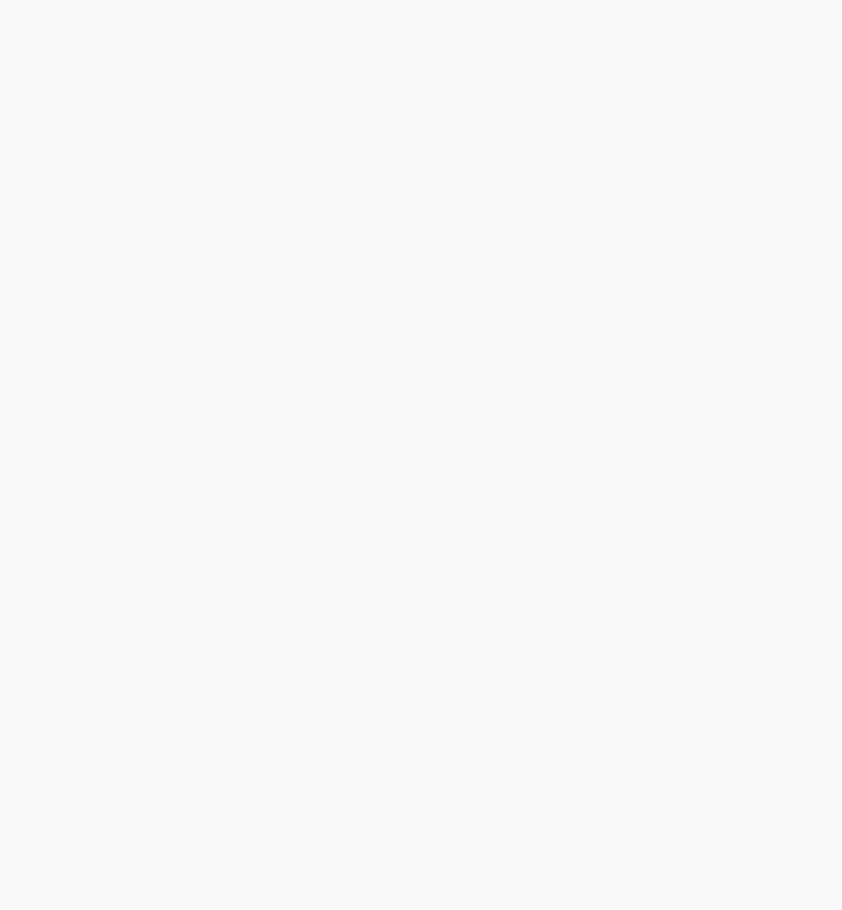
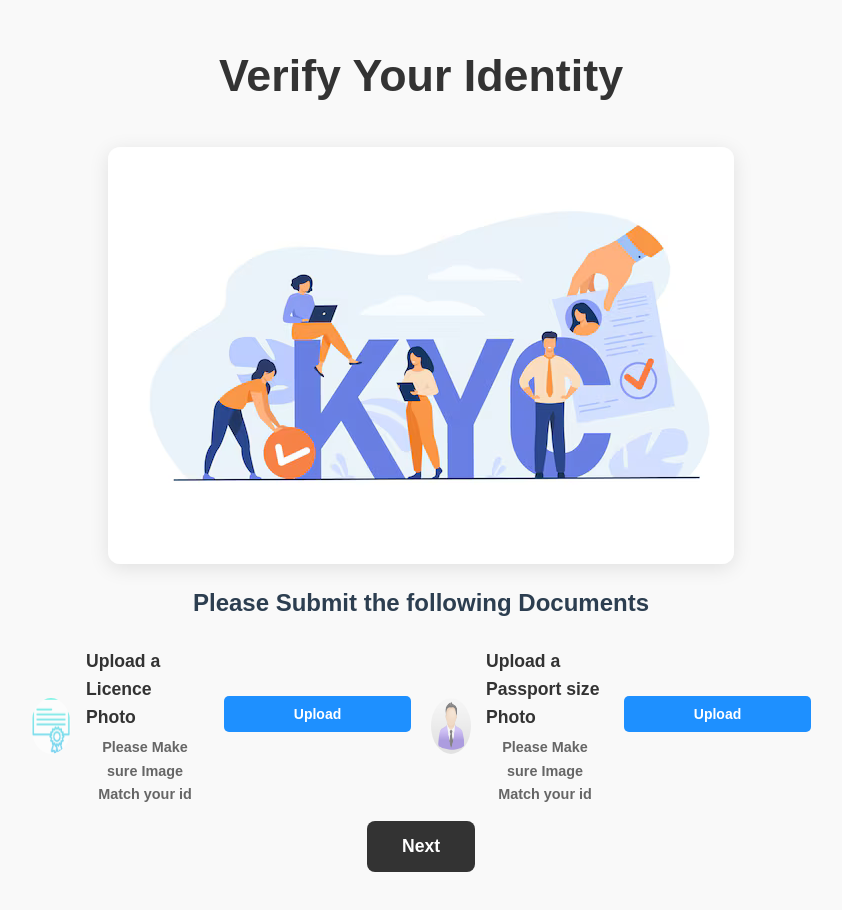
Before and after one commit to Aayushmaaaaa/Rent-Ride, a React (Vite) app: page /kyc-verification in a window 1280 px wide. Before the commit this address had no page. Shown: the top 910 px of the page, without its empty margins (219-1061 px from the left). Before the commit the page ends 800 px from the top, so only its background shows below. Built offline with nearby package versions, Linux system fonts and the light colour scheme.

Commit message:
Updated feature: [describe your changes briefly]

```diff
--- a/src/App.jsx
+++ b/src/App.jsx
@@ -6,6 +6,7 @@ import CarDetailPage from "./component/cardetails/CarDetailPage";
 import Booking from "./component/Booking/Booking";
 import DetailsPage from "./component/DetailsPage/DetailsPage";
 import TermsAndPolicies from "./component/TermsAndPoliciesPage/TermsAndPoliciesPage";
+import KycVerification from "./component/KycVerification/KycVerification";
 // Import the new component
 import MainContent from "./dealsDetails/MainContent";
 import DriverVerification from "./dealsDetails/DriverVerification";
@@ -83,6 +84,7 @@ function App() {
       <Route path="/contact-us" element={<ContactUsPage />} />
       <Route path="/order-confirmed" element={<OrderConfirmation />} />
       <Route path="/details" element={<DetailsPage />} />
+      <Route path="/kyc-verification" element={<KycVerification />} />
 
       {/* Deals Details Routes (Nested) */}
       <Route path="/dealsdetails/*" element={<DealsDetailsRoutes />} />
--- /dev/null
+++ b/src/component/KycVerification/KycVerification.css
@@ -0,0 +1,63 @@
+
+
+.kyc-verification-container {
+    display: flex;
+    flex-direction: column;
+    align-items: center;
+    justify-content: flex-start;
+    min-height: 100vh;
+    font-family: sans-serif;
+    text-align: center;
+    padding: 20px;
+    box-sizing: border-box;
+}
+
+.kyc-verification-container h1 {
+    margin-top: 20px;
+}
+
+.kyc-verification-container .kyc-image {
+    max-width: 55%;
+    margin: 20px 0;
+}
+
+.kyc-verification-container .upload-sections { /* New container for both upload sections */
+    display: flex;
+    justify-content: center; /* Center horizontally */
+    width: 100%; /* Take full width */
+    max-width: 800px; /* Limit width */
+    margin: 15px 0; /* Add margin */
+}
+
+.kyc-verification-container .upload-section {
+    display: flex;
+    align-items: center;
+    margin: 0 10px; /* Add horizontal margin between sections */
+    text-align: left;
+}
+
+.kyc-verification-container .upload-icon {
+    width: 40px;
+    margin-right: 15px;
+}
+
+.kyc-verification-container .upload-text h3 {
+    margin: 0;
+    font-size: 1.1em;
+}
+
+.kyc-verification-container .upload-text p {
+    margin: 5px 0 0 0;
+    font-size: 0.9em;
+    color: #666;
+}
+
+.kyc-verification-container .upload-button {
+    background-color: #1e90ff;
+    color: white;
+    padding: 10px 15px;
+    border: none;
+    border-radius: 5px;
+    cursor: pointer;
+    margin-left: 20px;
+}
--- /dev/null
+++ b/src/component/KycVerification/KycVerification.jsx
@@ -0,0 +1,90 @@
+import React, { useState } from 'react';
+import './KycVerification.css';
+import kycImage from '../../assets/kyc-image.png';
+import licenseIcon from '../../assets/license-icon.png';
+import passportIcon from '../../assets/passport-icon.png';
+import { useNavigate } from 'react-router-dom';
+
+function KycVerification() {
+    const navigate = useNavigate();
+    const [licenseImage, setLicenseImage] = useState(null);
+    const [passportImage, setPassportImage] = useState(null);
+
+    const handleLicenseUploadClick = () => {
+        document.getElementById('license-upload').click();
+    };
+
+    const handlePassportUploadClick = () => {
+        document.getElementById('passport-upload').click();
+    };
+
+    const handleLicenseFileChange = (event) => {
+        const file = event.target.files[0];
+        if (file) {
+            setLicenseImage(file);
+            console.log("License file selected:", file); // You would typically handle the actual upload here
+        }
+    };
+
+    const handlePassportFileChange = (event) => {
+        const file = event.target.files[0];
+        if (file) {
+            setPassportImage(file);
+            console.log("Passport file selected:", file); // You would typically handle the actual upload here
+        }
+    };
+
+    const handleNextClick = () => {
+        // In a real application, you would likely want to ensure that both
+        // license and passport images have been uploaded before proceeding.
+        // For this example, we'll just navigate to the payment page.
+        navigate('/payment/your_car_id'); // Replace 'your_car_id' with the actual car ID if needed
+    };
+
+    return (
+        <div className="kyc-verification-container">
+            <h1>Verify Your Identity</h1>
+            <img src={kycImage} alt="KYC Verification" className="kyc-image" />
+            <h2>Please Submit the following Documents</h2>
+            <div className="upload-sections">
+                <div className="upload-section">
+                    <img src={licenseIcon} alt="License Icon" className="upload-icon" />
+                    <div className="upload-text">
+                        <h3>Upload a Licence Photo</h3>
+                        <p>Please Make sure Image Match your id</p>
+                    </div>
+                    <button className="upload-button" onClick={handleLicenseUploadClick}>Upload</button>
+                    <input
+                        type="file"
+                        id="license-upload"
+                        accept="image/*"
+                        style={{ display: 'none' }}
+                        onChange={handleLicenseFileChange}
+                    />
+                    {licenseImage && <p>License Uploaded: {licenseImage.name}</p>}
+                </div>
+                <div className="upload-section">
+                    <img src={passportIcon} alt="Passport Icon" className="upload-icon" />
+                    <div className="upload-text">
+                        <h3>Upload a Passport size Photo</h3>
+                        <p>Please Make sure Image Match your id</p>
+                    </div>
+                    <button className="upload-button" onClick={handlePassportUploadClick}>Upload</button>
+                    <input
+                        type="file"
+                        id="passport-upload"
+                        accept="image/*"
+                        style={{ display: 'none' }}
+                        onChange={handlePassportFileChange}
+                    />
+                    {passportImage && <p>Passport Uploaded: {passportImage.name}</p>}
+                </div>
+            </div>
+            <button className="next-button" onClick={handleNextClick} disabled={!licenseImage || !passportImage}>
+                Next
+            </button>
+        </div>
+    );
+}
+
+export default KycVerification;
--- a/src/component/Landingpage/Landingpage.css
+++ b/src/component/Landingpage/Landingpage.css
@@ -659,3 +659,45 @@
     /* ... other styles ... */
     z-index: 1001; /* Higher than the video's z-index (if any) */
   }
+
+
+
+
+  /* LandingPage.css */
+/* ... other styles ... */
+
+.search-box-container {
+  display: flex;
+  justify-content: center;
+  margin-top: 20px;
+  padding: 20px;
+  background-color: #f9f9f9;
+  border-radius: 8px;
+  box-shadow: 0 2px 4px rgba(0, 0, 0, 0.05);
+}
+
+.search-input {
+  padding: 10px;
+  border: 1px solid #ccc;
+  border-radius: 4px 0 0 4px;
+  font-size: 16px;
+  width: 300px;
+  outline: none;
+}
+
+.search-button {
+  padding: 10px 20px;
+  background-color: #007bff;
+  color: white;
+  border: none;
+  border-radius: 0 4px 4px 0;
+  font-size: 16px;
+  cursor: pointer;
+  transition: background-color 0.3s ease;
+}
+
+.search-button:hover {
+  background-color: #0056b3;
+}
+
+/* ... other styles ... */
--- a/src/component/Landingpage/VehicleSection.jsx
+++ b/src/component/Landingpage/VehicleSection.jsx
@@ -1,12 +1,14 @@
-import React, { useState } from "react";
+import React, { useState, useEffect } from "react";
 import VehicleCard from "./VehicleCard";
+import { useNavigate } from "react-router-dom";
 
 import no3 from "../Images/no3.png";
 import no4 from "../Images/no4.png";
 import no5 from "../Images/no5.png";
 import no6 from "../Images/no6.png";
 
-const VehicleSection = () => {
+const VehicleSection = ({ isLoggedIn }) => {
+  const navigate = useNavigate();
   const categories = ["All vehicles", "Sedan", "Sport", "SUV"];
 
   const vehicles = [
@@ -109,6 +111,12 @@ const VehicleSection = () => {
       ? vehicles
       : vehicles.filter((car) => car.type === selectedCategory);
 
+  useEffect(() => {
+    if (isLoggedIn) {
+      navigate("/home"); // Redirect to the home page if logged in
+    }
+  }, [isLoggedIn, navigate]);
+
   return (
     <section className="vehicle-section">
       <h2 className="section-title">Choose Your Ride.</h2>
--- a/src/component/VehicleSearch/VehicleSearchPage.jsx
+++ b/src/component/VehicleSearch/VehicleSearchPage.jsx
@@ -136,6 +136,13 @@ const VehicleSearchPage = () => {
     navigate(`/cardetails/${vehicleId}`);
   };
 
+  const goToHomepage = () => {
+    // We simply navigate to the root path ("/").
+    // The LandingPage component will handle whether to show the logged-in
+    // version based on the isLoggedIn prop it receives.
+    navigate("/");
+  };
+
   const featuredVehicles = Object.values(vehicleData).filter(
     (vehicle) =>
       vehicle.price >= priceRange[0] && vehicle.price <= priceRange[1]
@@ -270,6 +277,11 @@ const VehicleSearchPage = () => {
           ))}
         </div>
       </div>
+
+      {/* Go to Homepage Button */}
+      <button className="homepage-btn" onClick={goToHomepage}>
+        Go to Homepage
+      </button>
     </div>
   );
 };
--- a/src/component/cardetails/CarDetailPage.jsx
+++ b/src/component/cardetails/CarDetailPage.jsx
@@ -13,7 +13,7 @@ const CarDetailPage = ({ isLoggedIn }) => {
 
   const handleBookClick = () => {
     if (isLoggedIn) {
-      navigate(`/payment/${id}?type=${bookingType}&dateTime=${selectedDateTime.toISOString()}`); // Include date and time
+      navigate(`/kyc-verification`); // Navigate to KYC verification
     } else {
       navigate('/login/user'); // Navigate to login if not logged in
     }
--- a/src/component/dashboard/UserProfileDashboard.jsx
+++ b/src/component/dashboard/UserProfileDashboard.jsx
@@ -23,7 +23,8 @@ function UserProfileDashboard() {
     // In a real application, you would likely perform additional logout actions here,
     // such as clearing user session data, tokens, etc.
     console.log('User logged out');
-    navigate('/'); // Navigate to the landing page (which includes signup)
+    localStorage.removeItem('isLoggedIn'); // Ensure login status is cleared
+    navigate('/'); // Navigate to the landing page
   };
 
   return (
--- a/src/dealsDetails/VerificationDetails.jsx
+++ b/src/dealsDetails/VerificationDetails.jsx
@@ -90,20 +90,8 @@ const VerificationDetails = ({ onClose, vehicle }) => {
                   <span>+977 9840815555</span>
                 </div>
                 <div className="detail-item">
-                  <label>Location</label>
-                  <span>Kathmandu, Nepal</span>
-                </div>
-                <div className="detail-item">
                   <label>Member Since</label>
                   <span>07 Jun 2022</span>
-                </div>
-                <div className="detail-item">
-                  <label>Total Rentals</label>
-                  <span>32</span>
-                </div>
-                <div className="detail-item">
-                  <label>Rating</label>
-                  <span className="rating">4.8/5.0 ⭐</span>
                 </div>
                 <div className="detail-item">
                   <label>ID Verified</label>
```
Also changed, not shown: src/VerificationPage/VerificationPage.jsx (+4 -3 lines), src/component/Landingpage/Landingpage.jsx (+18 -0 lines).
